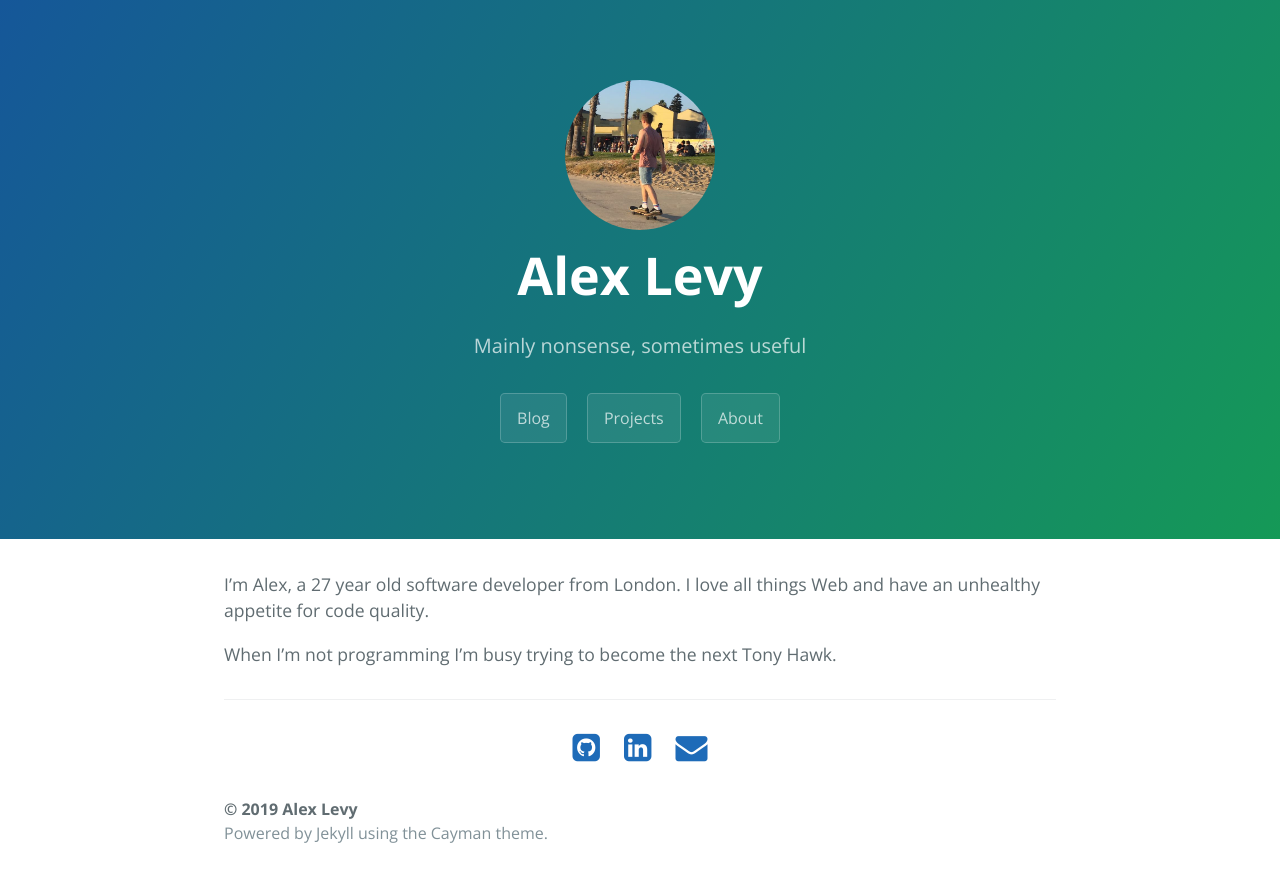
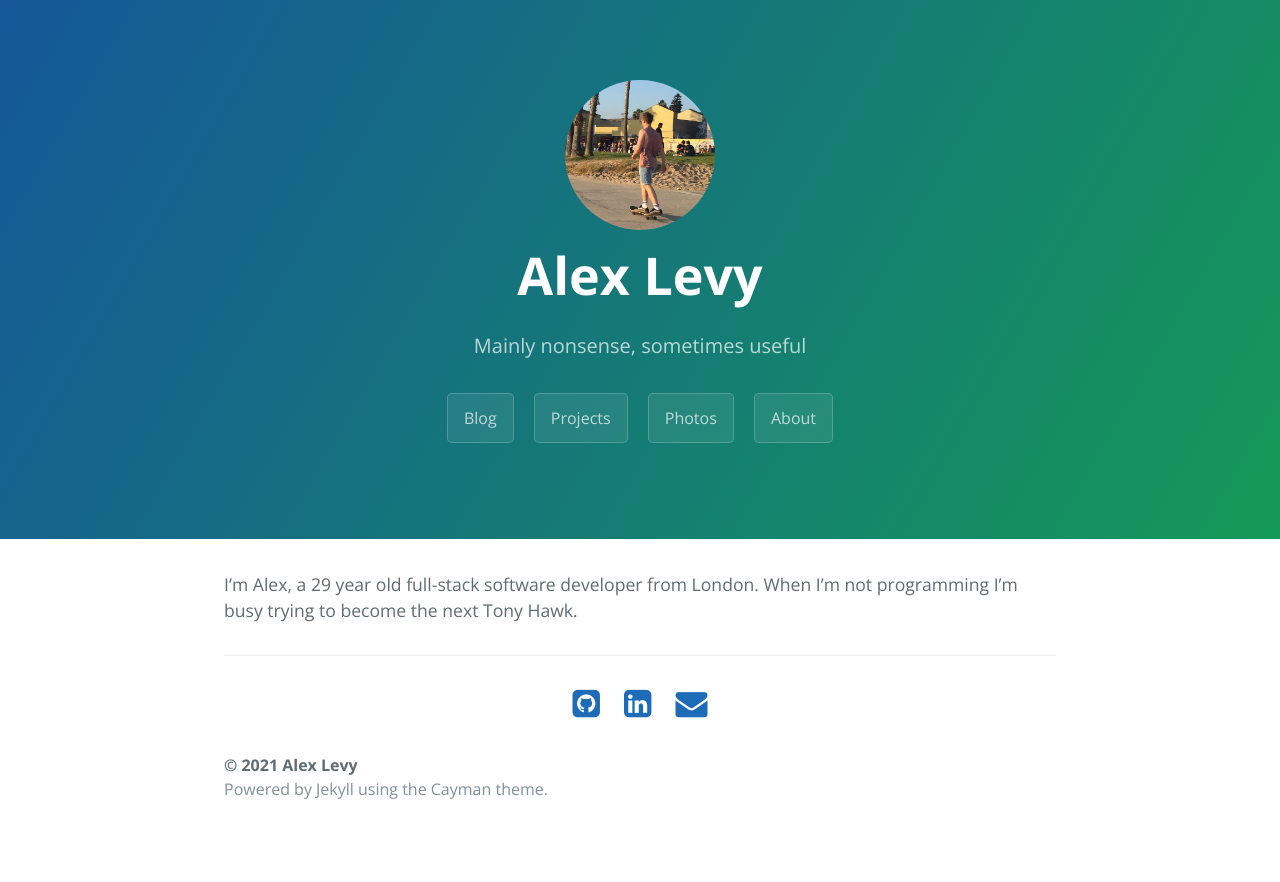
Before and after one commit to alexlukelevy/alexlukelevy.github.io, a Jekyll site: the page built from about.md, in a window 1280 px wide. Shown: the top 882 px of the page. Built offline with Jekyll 4.4.1, drawn with Linux system fonts in a browser that asks for light colours; nearby versions of some CDN libraries.

Commit message:
Update year, age + add photos link

```diff
--- a/_includes/page-footer.html
+++ b/_includes/page-footer.html
@@ -6,7 +6,7 @@
   	<a href="mailto:{{site.email}}"><i class="fa fa-envelope fa-2x" aria-hidden="true"></i></a>
   </div>
 
-  <span class="site-footer-owner">© 2019 Alex Levy</span>
+  <span class="site-footer-owner">© 2021 Alex Levy</span>
   <span class="site-footer-credits">Powered by Jekyll using the Cayman theme.</span>
 
 </footer>
--- a/_includes/page-header.html
+++ b/_includes/page-header.html
@@ -5,5 +5,6 @@
   <h2 class="project-tagline">{{ site.tagline }}</h2>
   <a href="/" class="btn">Blog</a>
   <a href="https://github.com/alexlukelevy/" class="btn">Projects</a>
+  <a href="https://www.shutterstock.com/g/alexlevy?rid=225146357&utm_medium=email&utm_source=ctrbreferral-link" class="btn">Photos</a>
   <a href="/about" class="btn">About</a>
 </section>
--- a/about.md
+++ b/about.md
@@ -4,6 +4,4 @@ title: About
 permalink: /about/
 ---
 
-I'm Alex, a 27 year old software developer from London. I love all things Web and have an unhealthy appetite for code quality.
-
-When I'm not programming I'm busy trying to become the next Tony Hawk.
+I'm Alex, a 29 year old full-stack software developer from London. When I'm not programming I'm busy trying to become the next Tony Hawk.
```
